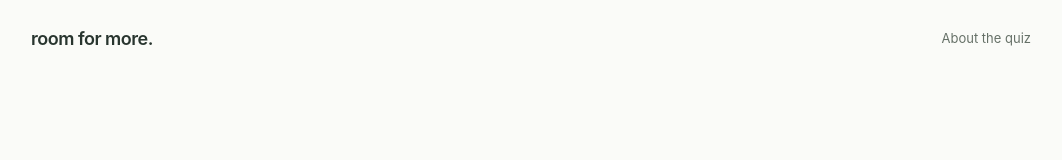
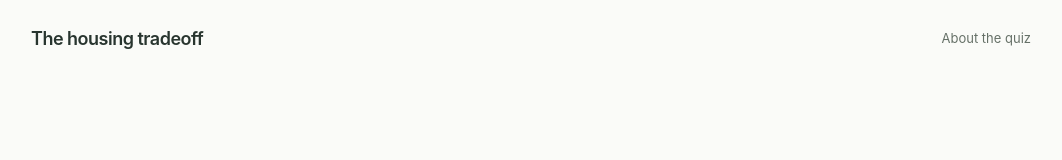
Before and after one commit to maswiebe/housing-quiz, a React (Vite) app: page / in a window 1280 px wide. Shown: the top 160 px of the page, without its empty margins (109-1171 px from the left). Built offline with nearby package versions, Linux system fonts and the light colour scheme.

Commit message:
Rename the quiz to The housing tradeoff

```diff
--- a/index.html
+++ b/index.html
@@ -6,7 +6,7 @@
     <meta name="theme-color" content="#f6f5ef" />
     <meta name="description" content="20 illustrated choices about housing, neighborhood change, and the conditions we put on new homes. Explore your priorities, one tradeoff at a time." />
     <link rel="icon" type="image/svg+xml" href="/favicon.svg" />
-    <title>Room for more — A housing tradeoff quiz</title>
+    <title>The housing tradeoff</title>
   </head>
   <body>
     <div id="root"></div>
--- a/src/App.tsx
+++ b/src/App.tsx
@@ -37,7 +37,7 @@ function ResultsView({ attempt, results, onEdit, onRestart }: {
     try {
       if (navigator.share) {
         try {
-          await navigator.share({ title: 'Room for more', text: resultText(results), url: shareUrl });
+          await navigator.share({ title: 'The housing tradeoff', text: resultText(results), url: shareUrl });
           setCopyStatus('Result shared.');
           return;
         } catch (error) {
@@ -132,7 +132,7 @@ export default function App() {
     return () => window.removeEventListener('hashchange', onHashChange);
   }, []);
   useEffect(() => {
-    document.title = screen === 'quiz' ? `${index + 1}/20 · ${q.title} — Room for more` : screen === 'results' ? 'Your results — Room for more' : screen === 'shared' ? 'Shared result — Room for more' : screen === 'about' ? 'About the quiz — Room for more' : 'Room for more — A housing tradeoff quiz';
+    document.title = screen === 'quiz' ? `${index + 1}/20 · ${q.title} — The housing tradeoff` : screen === 'results' ? 'Your results — The housing tradeoff' : screen === 'shared' ? 'Shared result — The housing tradeoff' : screen === 'about' ? 'About the quiz — The housing tradeoff' : 'The housing tradeoff';
     if (didMount.current) {
       mainRef.current?.querySelector<HTMLElement>('h1')?.focus();
       window.scrollTo({ top: 0, behavior: 'instant' });
@@ -179,7 +179,7 @@ export default function App() {
   return <>
     <a className="skip-link" href="#main" onClick={event => { event.preventDefault(); mainRef.current?.querySelector<HTMLElement>('h1')?.focus(); }}>Skip to content</a>
     <header className="site-header">
-      <button className="brand" onClick={home} aria-label="Room for more — home">room for more.</button>
+      <button className="brand" onClick={home} aria-label="The housing tradeoff — home">The housing tradeoff</button>
       <nav aria-label="Main navigation">{screen === 'about'
         ? <button className="text-button" onClick={() => setScreen(returnScreen)}><Arrow back /> Back to {returnScreen === 'quiz' ? 'quiz' : returnScreen === 'results' ? 'results' : returnScreen === 'shared' ? 'shared result' : 'home'}</button>
         : <button className="text-button" onClick={showAbout}>About the quiz</button>}
```
Also changed, not shown: 1 other file (tests, documents, lock files or other folders).
